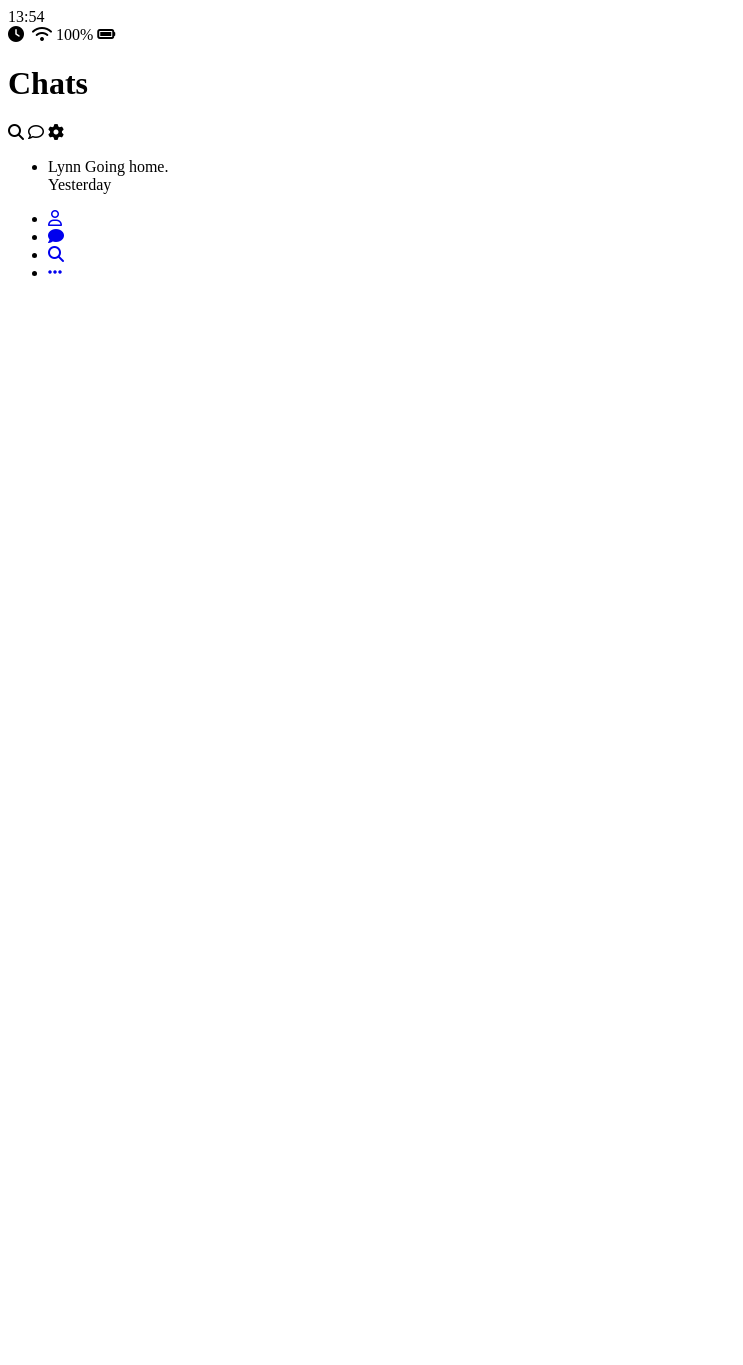
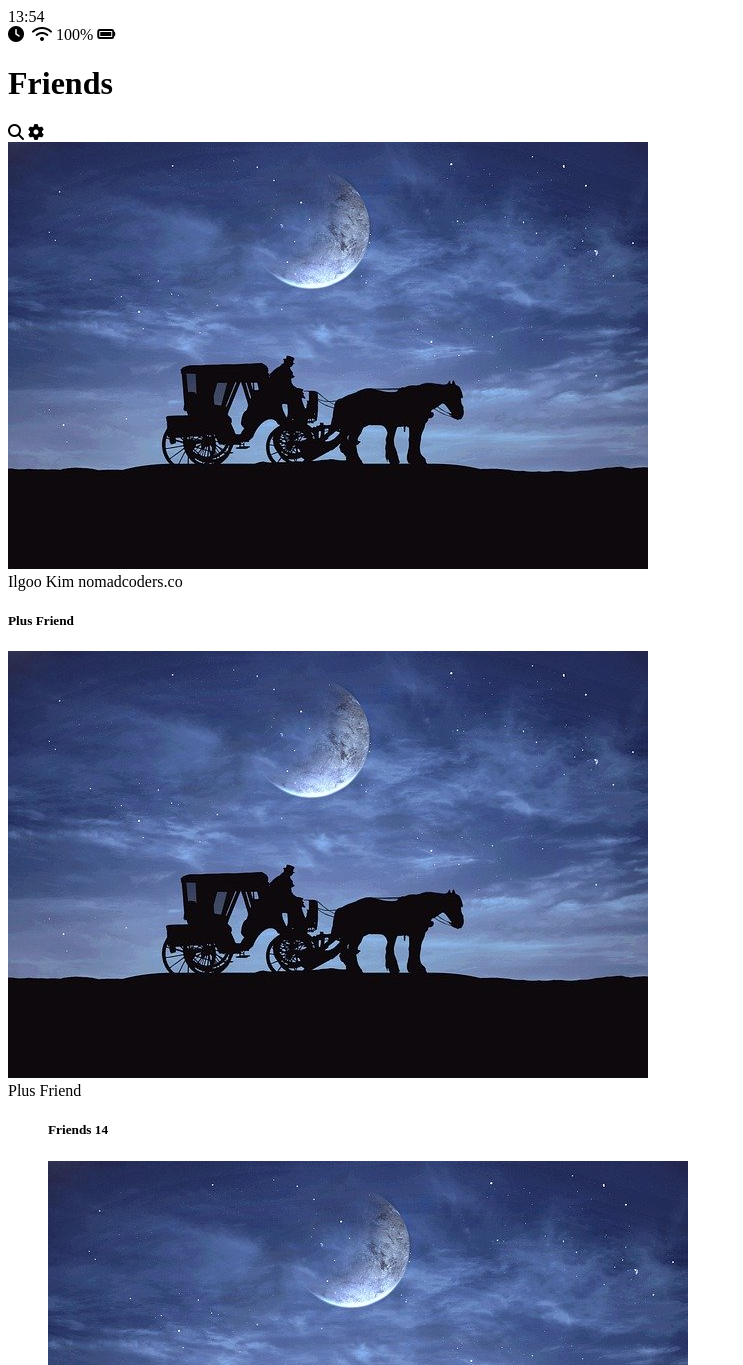
Before and after one commit to Ilgoo-Kim/kakao-clone, a plain HTML site: page practice.html in a window 1280 px wide. Shown: the top 1365 px of the page, without its empty margins (0-743 px from the left). Before the commit the page ends 800 px from the top, so only its background shows below. Drawn offline with Linux system fonts and the light colour scheme; some icons are missing.

Commit message:
friends page added

```diff
--- a/practice.html
+++ b/practice.html
@@ -7,7 +7,7 @@
       src="https://kit.fontawesome.com/14cf9f5327.js"
       crossorigin="anonymous"
     ></script>
-    <title>Chats | Kakao Clone</title>
+    <title>Friends | Kakao Clone</title>
   </head>
   <body>
     <div class="status-bar">
@@ -24,31 +24,69 @@
     </div>
     <header class="header">
       <div class="header__header-column">
-        <h1 class="header__title">Chats</h1>
+        <h1 class="header__title">Friends</h1>
       </div>
       <div class="header__header-column">
         <span class="header__icon">
           <i class="fas fa-search"></i>
         </span>
         <span class="header__icon">
-          <i class="far fa-comment"></i>
-        </span>
-        <span class="header__icon">
           <i class="fas fa-cog"></i>
         </span>
       </div>
     </header>
-    <main class="chats">
-      <ul class="chats__list">
-        <li class="chats__chat chat">
-          <div class="chat__column">
-            <div class="chat__contents">
-              <span class="chat__username">Lynn</span>
-              <span class="chat__preview">Going home.</span>
+    <main class="friends">
+      <header class="friends__header">
+        <div class="friends__friend friend friend--lg">
+          <div class="friend__column">
+            <img src="images/moonlight.jpg" class="g-avatar friend__avatar" />
+            <div class="friend__content">
+              <span class="friend__name">
+                Ilgoo Kim
+              </span>
+              <span class="friend__status">
+                nomadcoders.co
+              </span>
             </div>
           </div>
-          <div class="chat__column">
-            <span class="chat__timestamp">Yesterday</span>
+        </div>
+      </header>
+      <div class="friends__plus">
+        <h5 class="friends__plus-title">Plus Friend</h5>
+        <div class="friends__friend friend">
+          <div class="friend__column">
+            <img src="images/moonlight.jpg" class="g-avatar friend__avatar" />
+            <div class="friend__content">
+              <span class="friend__name">
+                Plus Friend
+              </span>
+            </div>
+          </div>
+        </div>
+      </div>
+      <ul class="friends__list">
+        <h5 class="friends__title">
+          Friends 14
+        </h5>
+        <li class="friends__friend friend">
+          <div class="friend__column">
+            <img src="images/moonlight.jpg" class="g-avatar friend__avatar" />
+            <div class="friend__content">
+              <span class="friend__name">
+                Ilgoo Kim
+              </span>
+              <span class="friend__status">
+                nomadcoders.co
+              </span>
+            </div>
+          </div>
+          <div class="friend__column">
+            <div class="friend__now-listening">
+              <span>
+                FTIsland (FT NomadCoders)
+              </span>
+              <i class="fas fa-play"></i>
+            </div>
           </div>
         </li>
       </ul>
@@ -57,12 +95,12 @@
       <ul class="nav__list">
         <li class="nav__list-item">
           <a href="friends.html" class="nav__list-link">
-            <i class="far fa-user"></i>
+            <i class="fas fa-user"></i>
           </a>
         </li>
         <li class="nav__list-item">
           <a href="index.html" class="nav__list-link">
-            <i class="fas fa-comment"></i>
+            <i class="far fa-comment"></i>
           </a>
         </li>
         <li class="nav__list-item">
```
Also changed, not shown: friends.html (+54 -0 lines), index.html (+1 -1 lines).
